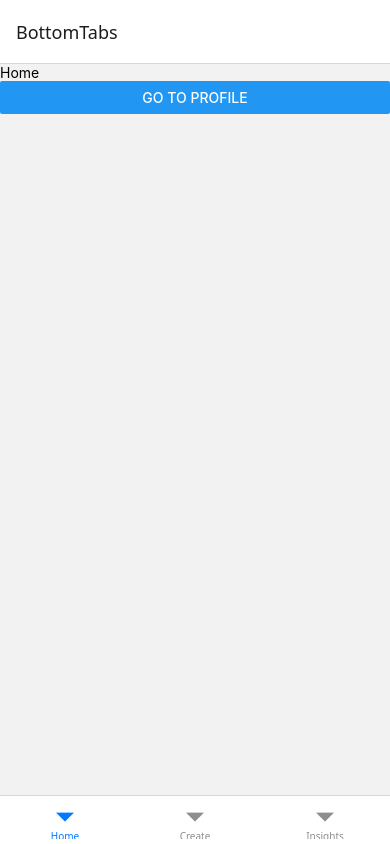
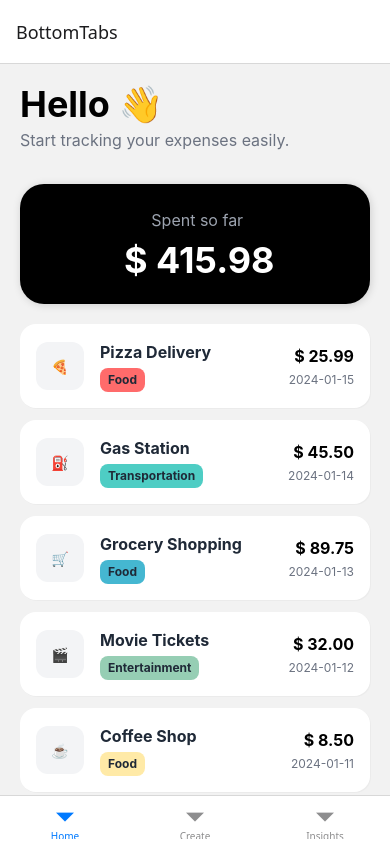
Before and after one commit to satishmahat/rn-expo-asyncstorage-pocket, a React Native app: screen /Home in a window 390 px wide. Built offline with nearby package versions, Linux system fonts and the light colour scheme.

Commit message:
Add expense tracking feature to Home screen with FlatList and twrnc styling

```diff
--- a/package.json
+++ b/package.json
@@ -15,7 +15,8 @@
     "expo": "~54.0.12",
     "expo-status-bar": "~3.0.8",
     "react": "19.1.0",
-    "react-native": "0.81.4"
+    "react-native": "0.81.4",
+    "twrnc": "^4.10.1"
   },
   "private": true
 }
--- /dev/null
+++ b/src/components/EmptyList.js
@@ -0,0 +1,17 @@
+import { StyleSheet, Text, View } from 'react-native'
+import React from 'react'
+import tw from 'twrnc'
+
+const EmptyList = ({title = 'No expenses yet', message = 'Add items to get started'}) => {
+  return (
+    <View style={tw`flex-1 items-center justify-center p-8 mt-10`}>
+      <Text style={tw`text-4xl mb-2`}>🖊️</Text>
+      <Text style={tw`text-lg font-bold`}>{title}</Text>
+      <Text style={tw`text-base text-gray-500`}>{message}</Text>
+    </View>
+  )
+}
+
+export default EmptyList
+
+const styles = StyleSheet.create({})
--- /dev/null
+++ b/src/components/ExpenseItemCard.js
@@ -0,0 +1,31 @@
+import { StyleSheet, Text, View } from 'react-native'
+import React from 'react'
+import tw from 'twrnc'
+
+const ExpenseItemCard = ({item}) => {
+
+  return (
+    <View style={tw`bg-white rounded-2xl p-4 mx-5 mb-3 flex-row items-center justify-between shadow-sm`}>
+        <View style={tw`flex-row items-center`}>
+            <View style={tw`w-12 h-12 rounded-xl bg-gray-100 items-center justify-center mr-4`}>
+                <Text>{item.icon}</Text>
+            </View>
+            <View>
+                <Text style={tw`text-base font-bold text-gray-800`}>{item.title}</Text>
+                <View style={[tw`mt-1 px-2 py-1 rounded-lg self-start `, {backgroundColor: item.color}]}>
+                    <Text style={tw`text-gray-800 text-xs font-bold`}>{item.category}</Text>
+                </View>
+            </View>
+        </View>
+
+        <View style={tw`items-end`}>
+            <Text style={tw`text-base font-bold text-black`}>$ {item.amount.toFixed(2)}</Text>
+            <Text style={tw`text-xs text-gray-500 mt-1`}>{item.date}</Text>
+        </View>
+    </View>
+  )
+}
+
+export default ExpenseItemCard
+
+const styles = StyleSheet.create({})
--- a/src/screens/Home.js
+++ b/src/screens/Home.js
@@ -1,11 +1,111 @@
-import { StyleSheet, Text, View, Button } from 'react-native'
+import { StyleSheet, Text, View, FlatList } from 'react-native'
 import React from 'react'
+import tw from 'twrnc'
+import EmptyList from '../components/EmptyList'
+import ExpenseItemCard from '../components/ExpenseItemCard'
 
-const Home = ({navigation}) => {
+export const expenseData = [
+    {
+      id: '1',
+      icon: '🍕',
+      title: 'Pizza Delivery',
+      category: 'Food',
+      amount: 25.99,
+      date: '2024-01-15',
+      color: '#FF6B6B'
+    },
+    {
+      id: '2',
+      icon: '⛽',
+      title: 'Gas Station',
+      category: 'Transportation',
+      amount: 45.50,
+      date: '2024-01-14',
+      color: '#4ECDC4'
+    },
+    {
+      id: '3',
+      icon: '🛒',
+      title: 'Grocery Shopping',
+      category: 'Food',
+      amount: 89.75,
+      date: '2024-01-13',
+      color: '#45B7D1'
+    },
+    {
+      id: '4',
+      icon: '🎬',
+      title: 'Movie Tickets',
+      category: 'Entertainment',
+      amount: 32.00,
+      date: '2024-01-12',
+      color: '#96CEB4'
+    },
+    {
+      id: '5',
+      icon: '☕',
+      title: 'Coffee Shop',
+      category: 'Food',
+      amount: 8.50,
+      date: '2024-01-11',
+      color: '#FFEAA7'
+    },
+    {
+      id: '6',
+      icon: '🏥',
+      title: 'Doctor Visit',
+      category: 'Healthcare',
+      amount: 120.00,
+      date: '2024-01-10',
+      color: '#DDA0DD'
+    },
+    {
+      id: '7',
+      icon: '👕',
+      title: 'Clothing Store',
+      category: 'Shopping',
+      amount: 75.25,
+      date: '2024-01-09',
+      color: '#98D8C8'
+    },
+    {
+      id: '8',
+      icon: '📚',
+      title: 'Book Purchase',
+      category: 'Education',
+      amount: 18.99,
+      date: '2024-01-08',
+      color: '#F7DC6F'
+    }
+];
+
+const Home = () => {
+
+  const totalSpent = expenseData.reduce((total, item) => total + item.amount, 0);
+
   return (
-    <View>
-      <Text>Home</Text>
-      <Button onPress={() => navigation.navigate('Profile')} title='Go to Profile' />
+
+    <View style={tw`flex-1`}>
+
+      <View style={tw`px-5 pt-5 pb-3`}>
+        <Text style={tw`text-4xl font-bold text-black`}>Hello 👋</Text>
+        <Text style={tw`text-base text-gray-500 mt-1`}>Start tracking your expenses easily.</Text>
+      </View>
+
+      <View style={tw`bg-black rounded-3xl p-6 m-5 items-center shadow-lg`}>
+        <Text style={tw`text-base text-gray-400`}> Spent so far</Text>
+        <Text style={tw`text-base text-white text-4xl mt-2 font-bold`}> $ {totalSpent.toFixed(2)}</Text>
+      </View>
+
+      <FlatList
+        data={expenseData}
+        renderItem={({item}) => <ExpenseItemCard item={item}/>}
+        keyExtractor={(item) => item.id}
+        contentContainerStyle={{paddingBottom: 20}}
+        ListEmptyComponent={<EmptyList />}
+
+      />
+
     </View>
   )
 }
```
Also changed, not shown: 1 other file (tests, documents, lock files or other folders).
